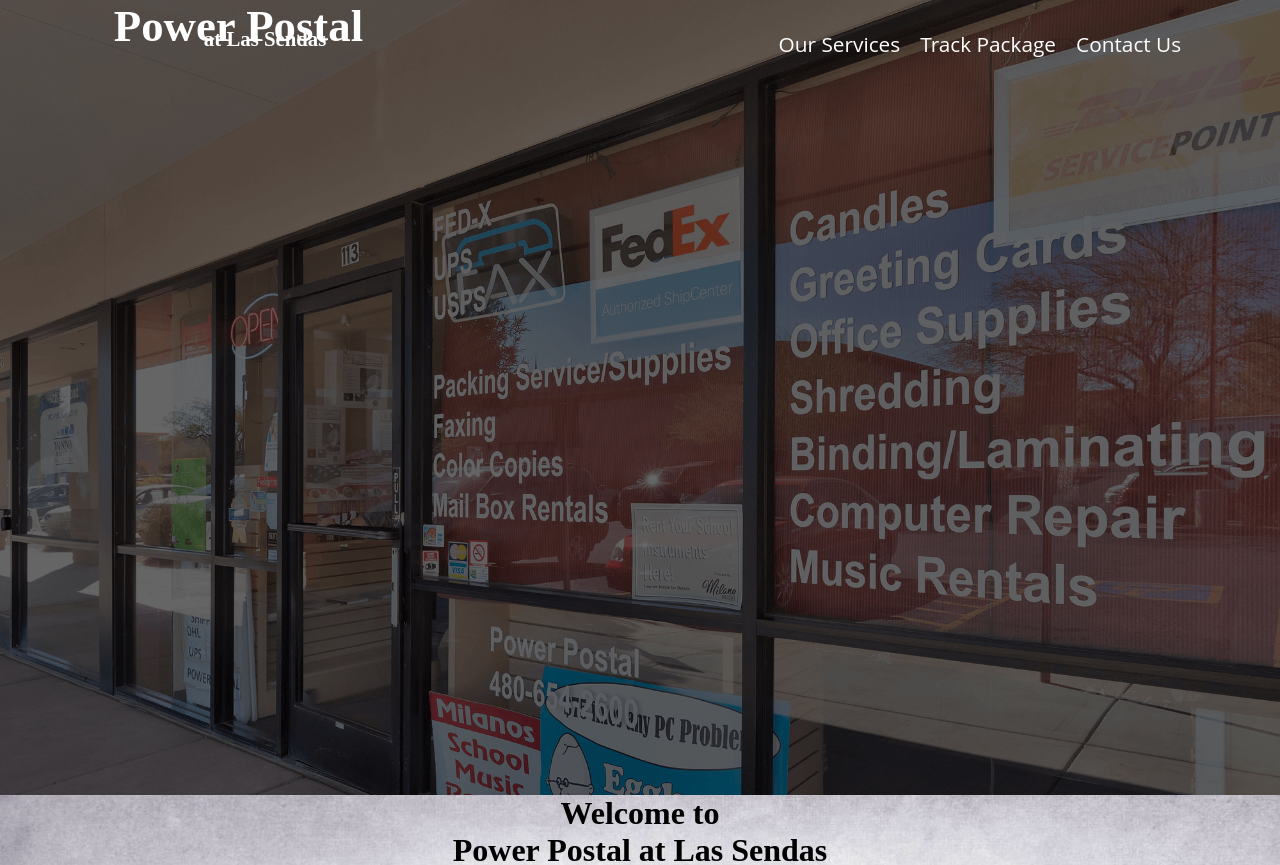
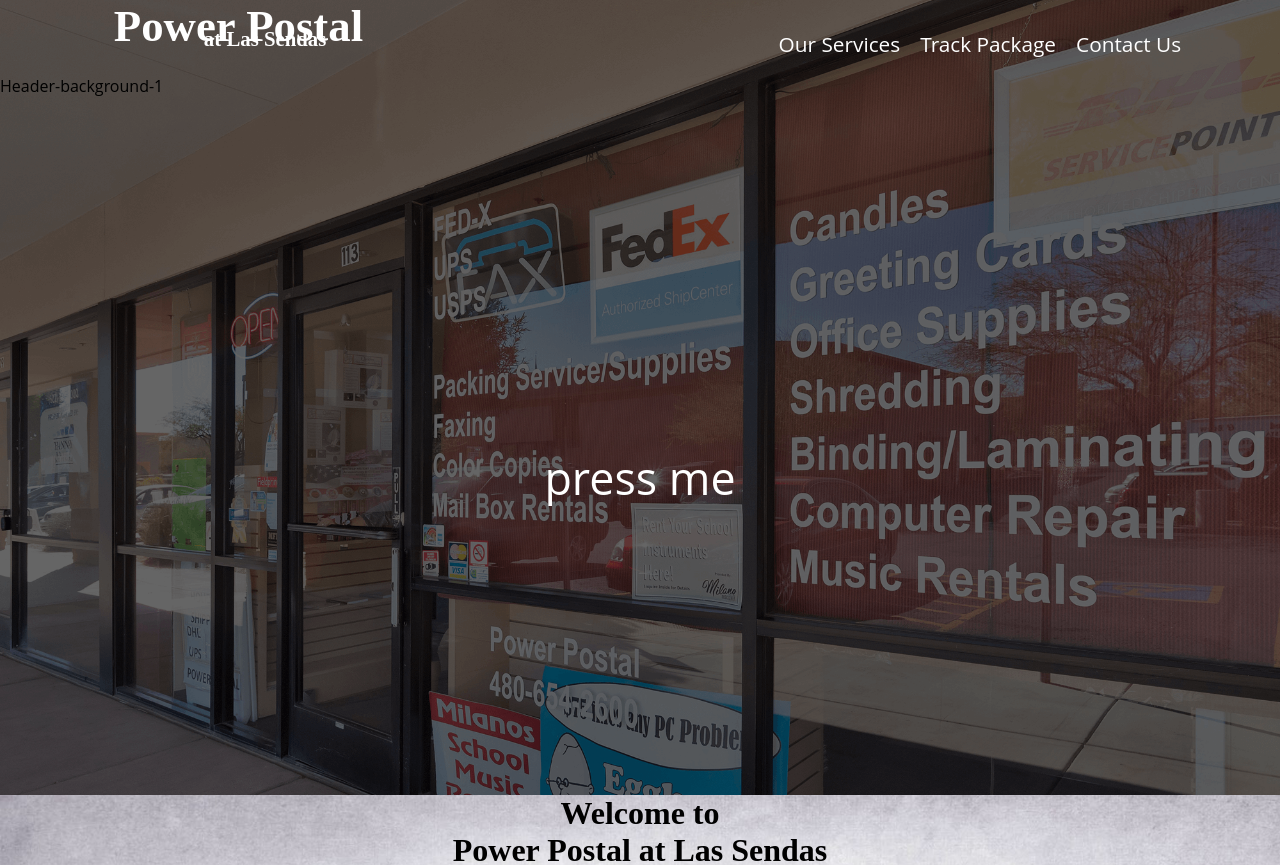
Before and after one commit to BlaineA97/ProgressivePowerPostal, a React (Create React App) app: page / in a window 1280 px wide. Shown: the top 865 px of the page. Built offline with nearby package versions, Linux system fonts and the light colour scheme.

Commit message:
added image background selectors based onClick

```diff
--- a/src/components/Header.css
+++ b/src/components/Header.css
@@ -5,17 +5,34 @@
 }
 .Header-container {
   width: 100%;
-  display: flex;
-  justify-content: space-around;
-  vertical-align: middle;
   font-family: 'Open Sans', sans-serif;
+}
+#Header-background-1 {
   min-height: 800px;
   max-height: 800px;
   background-image: url("../images/storefront.png");
   background-repeat: no-repeat;
   background-size: cover;
 }
-#Header-background {
-
-
+#Header-background-2 {
+  min-height: 800px;
+  max-height: 800px;
+  background-image: url("../images/storeinterior.png");
+  background-repeat: no-repeat;
+  background-size: cover;
 }
+#Header-background-3 {
+  min-height: 800px;
+  max-height: 800px;
+  background-image: url("../images/storesupplies.png");
+  background-repeat: no-repeat;
+  background-size: cover;
+}
+.Header-arrow-container {
+  margin-top: 350px;
+  font-size: 2.8em;
+  color: white;
+  display: flex;
+  justify-content: space-around;
+  vertical-align: middle;
+}
--- a/src/components/Header.js
+++ b/src/components/Header.js
@@ -1,14 +1,42 @@
 import React, { Component } from 'react';
 import './Header.css';
 import Navigation from './Navigation';
-import backgroundOne from '../images/storefront.png'
 
 class Header extends Component {
+  constructor(props) {
+    super(props);
+    this.onClick = this.onClick.bind(this);
+    this.state = {
+      backgroundSelection: "Header-background-1"
+    };
+  }
+
+  onClick() {
+    if (this.state.backgroundSelection === "Header-background-1") {
+      this.setState({
+        backgroundSelection: "Header-background-2"
+      })
+    } else if (this.state.backgroundSelection === "Header-background-2") {
+      this.setState({
+        backgroundSelection: "Header-background-3"
+      })
+    } else {
+      this.setState({
+        backgroundSelection: "Header-background-1"
+      })
+    }
+  }
+
   render() {
     return (
-      <div className="Header-container">
-        {/* <img id="Header-background" src={backgroundOne} alt="StoreImage"/> */}
+      <div id={this.state.backgroundSelection} className="Header-container">
+
         <Navigation />
+        {this.state.backgroundSelection}
+        <div className="Header-arrow-container">
+          <a onClick={this.onClick}> press me </a>
+        </div>
+
       </div>
     );
   }
```
